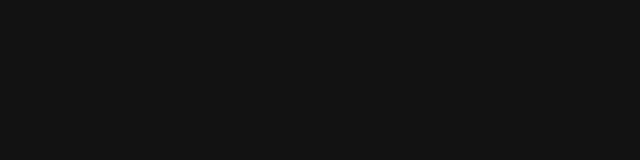
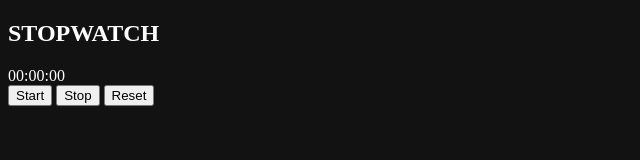
Before and after one commit to WarriorDude3060/stopwatch, a plain HTML site: page index.html in a window 1280 px wide. Shown: the whole page, without its empty margins (0-640 px from the left). Drawn offline with Linux system fonts and the light colour scheme.

Commit message:
inserted buttons and header

```diff
--- a/index.html
+++ b/index.html
@@ -7,6 +7,11 @@
 <link rel="stylesheet" href="style.css">
 </head>
 <body>
+  <h2>STOPWATCH</h2>
+  <div id="stopwatch">00:00:00</div>
+  <button type="button">Start</button>
+  <button type="button">Stop</button>
+  <button type="button">Reset</button>
   <script src="script.js"></script>
 </body>
 </html>
--- a/style.css
+++ b/style.css
@@ -1,3 +1,4 @@
 body{
     background-color: #121212;
+    color:white;
 }
```
